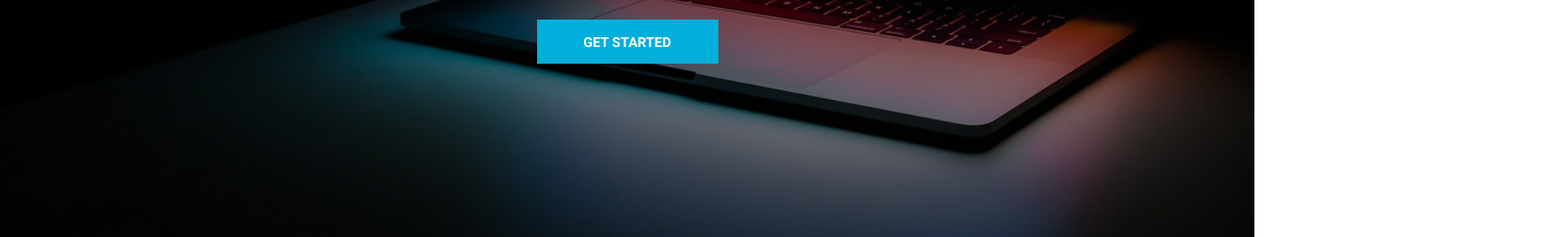
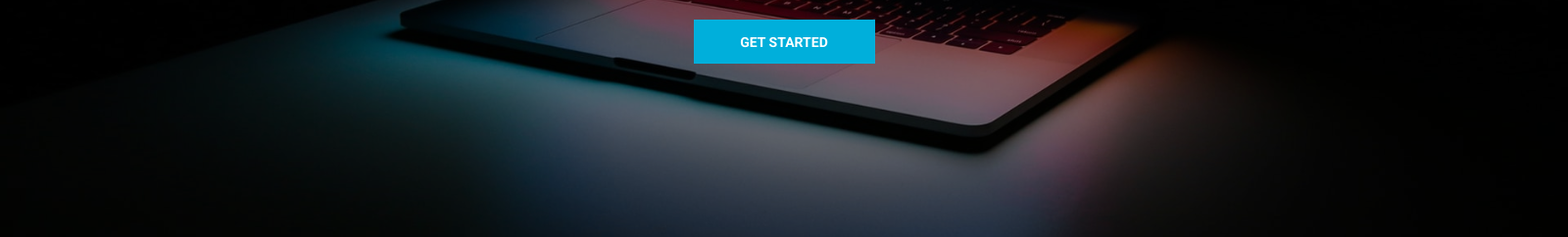
Before and after one commit to dmitriew/webdev, a plain HTML site: page index.html in a window 1280 px wide. Shown: the part 387-629 px from the top of the page at 98% size, 1600 px wide, since content can reach past the window. Drawn offline with nearby package versions, Linux system fonts and the light colour scheme.

Commit message:
fix: add mix-width

```diff
--- a/main.css
+++ b/main.css
@@ -11,12 +11,14 @@ html {
 }
 body {
   font-family: "Roboto", sans-serif;
+  min-width: 1600px;
 }
 
 .header__content {
   background-color: #000;
   background-image: url("/assets/image/bg-image.png");
   background-repeat: no-repeat;
+  background-position-x: center;
   width: 100%;
   height: 744px;
 }
@@ -250,6 +252,7 @@ body {
 .subscribe {
   background-image: url("/assets/image/pexels-christina-morillo-1181675_1.png");
   background-repeat: no-repeat;
+  background-position-x: center;
   height: 598px;
   width: 100%;
   text-align: center;
```
